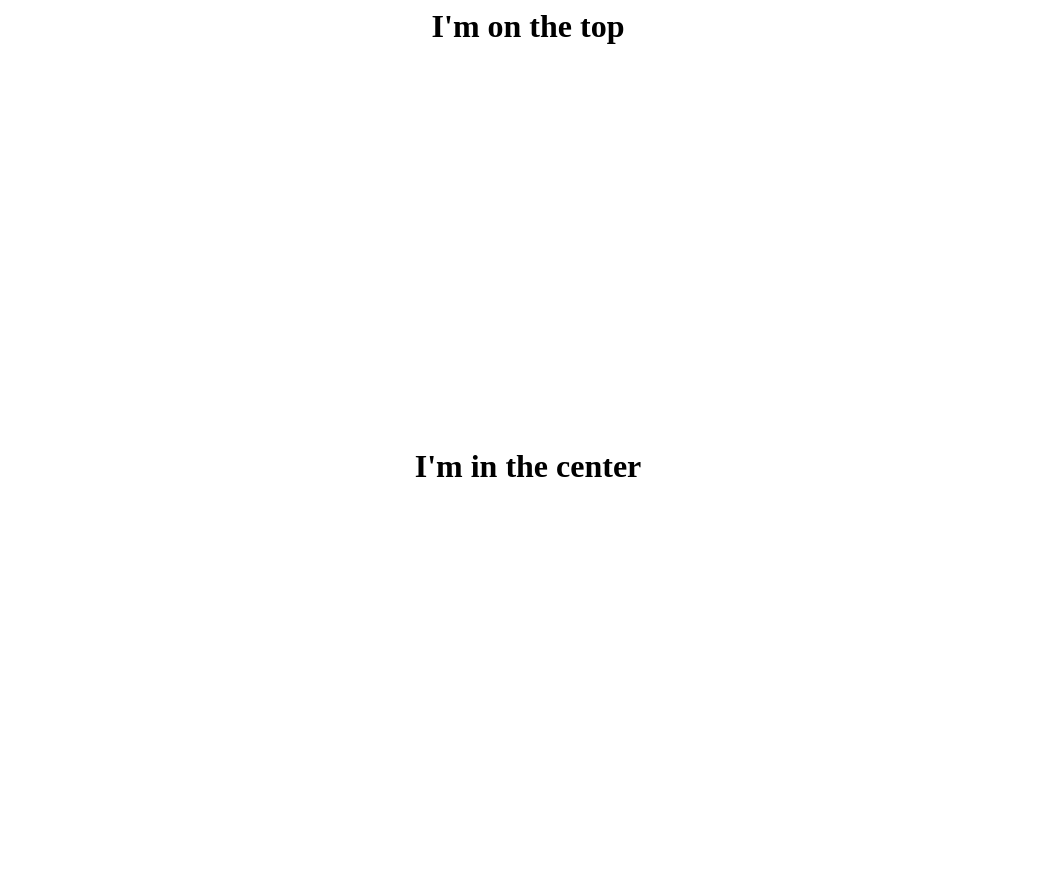
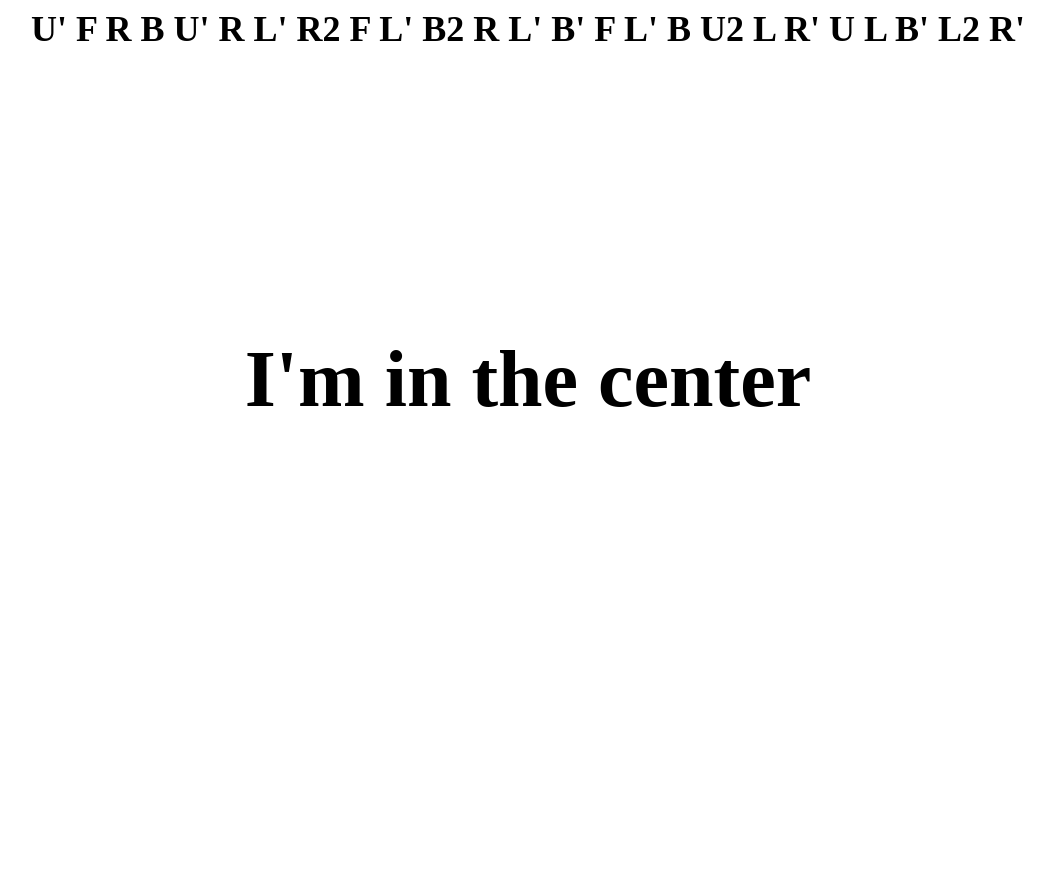
Before and after one commit to theriley106/Cubuyo, a Flask app: page / in a window 1280 px wide. Shown: the whole page, without its empty margins (112-1165 px from the left). After the commit the page ends 407 px from the top, so only its background shows below. Run offline with Flask 2, Linux system fonts and the light colour scheme.

Commit message:
Added better alignment

```diff
--- a/templates/index.html
+++ b/templates/index.html
@@ -6,11 +6,31 @@
   justify-content: center;
   align-items: center;
   text-align: center;
-  min-height: 100vh;
+
+  min-height: 75vh;
 }
 .top-screen {
 }
+h1 {
+   font-size: 500%; // makes font bigger on 50%
+}
 </style>
+
+ <head>
+ </head>
+ <body>
+
+<div>
+	<center>
+		<h2 id="scramble">I'm on the top</h2>
+	</center>
+</div>
+ <div class="center-screen">
+ <center>
+<h1> I'm in the center </h1>
+</center>
+ </div>
+ </body>
 <script>
 function httpGet(theUrl) {
     var xmlHttp = new XMLHttpRequest();
@@ -21,23 +41,13 @@ function httpGet(theUrl) {
 
 function newScramble() {
 	scramble = httpGet("/genNew");
-	document.getElementById("scramble") = scramble;
+	var s = document.getElementById("scramble");
+	s.innerHTML = "<h2 id='scramble'>" + scramble + "</h2>";
+	console.log(document.getElementById("scramble").value);
+	console.log(scramble);
 }
 
+newScramble();
 
 </script>
-
- <head>
- </head>
- <body>
-
-<div>
-	<center>
-		<h1 id="scramble">I'm on the top</h1>
-	</center>
-</div>
- <div class="center-screen">
-<h1> I'm in the center </h1>
- </div>
- </body>
  </html>
```
